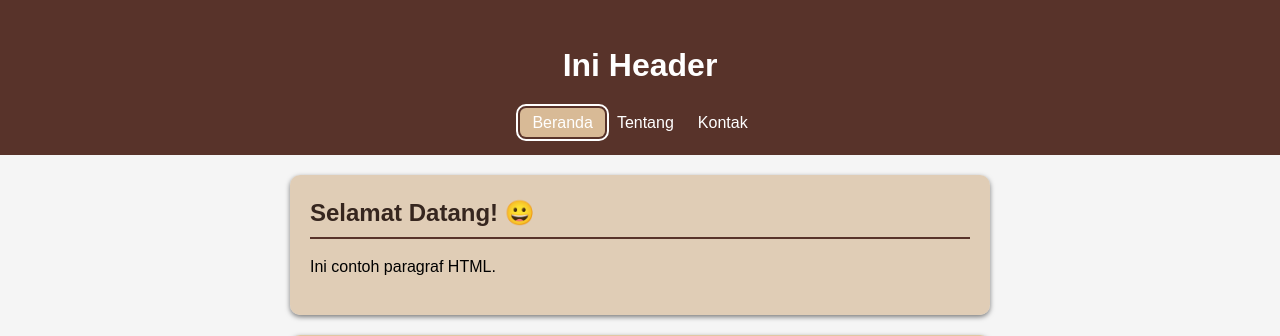
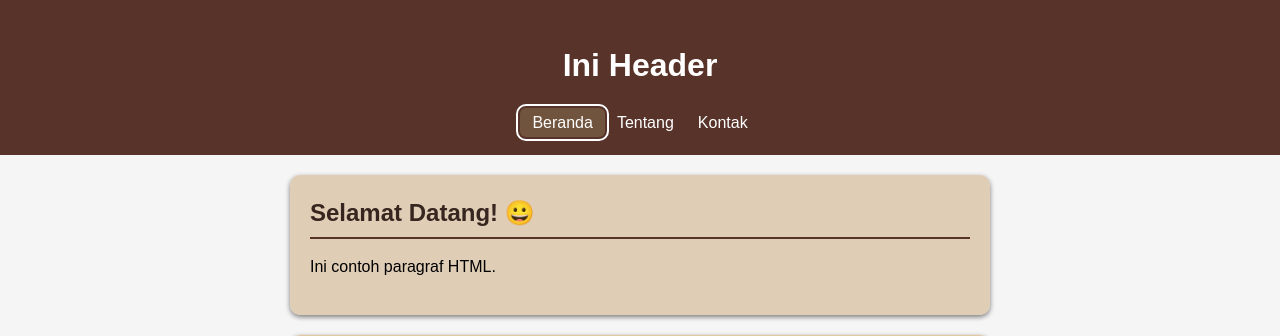
Before and after one commit to 2511500020-eng/2511500020-PWD-TI1A-2526_1, a PHP site: page /pertemuan-04/index.html in a window 1280 px wide, with the restyled element focused. Shown: the top 336 px of the page. Run offline with PHP 8.4, Linux system fonts and the light colour scheme.

Commit message:
ganti warna hover & fokus navigasi

```diff
--- a/pertemuan-04/style.css
+++ b/pertemuan-04/style.css
@@ -41,11 +41,11 @@ header li a:focus {
     outline: 2px solid #fff;
     outline-offset: 2px;
     border-radius: 6px;
-    background-color: rgb(216, 186, 150);
+    background-color: hsl(27, 30%, 34%);
 }
 
 header li a:active {
-    background-color: hsl(27, 30%, 34%);
+    background-color: rgb(216, 186, 150);
     transform: translateY(1px);
 }
 
```
